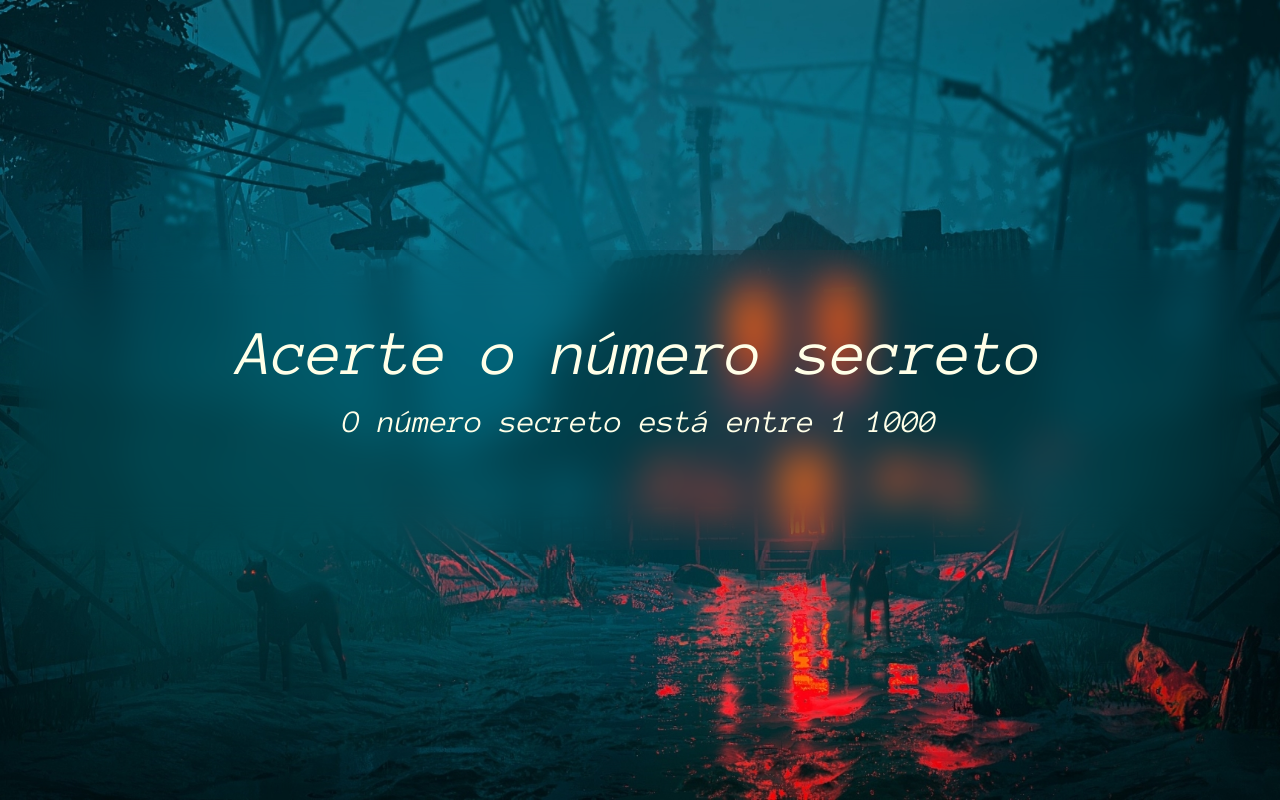
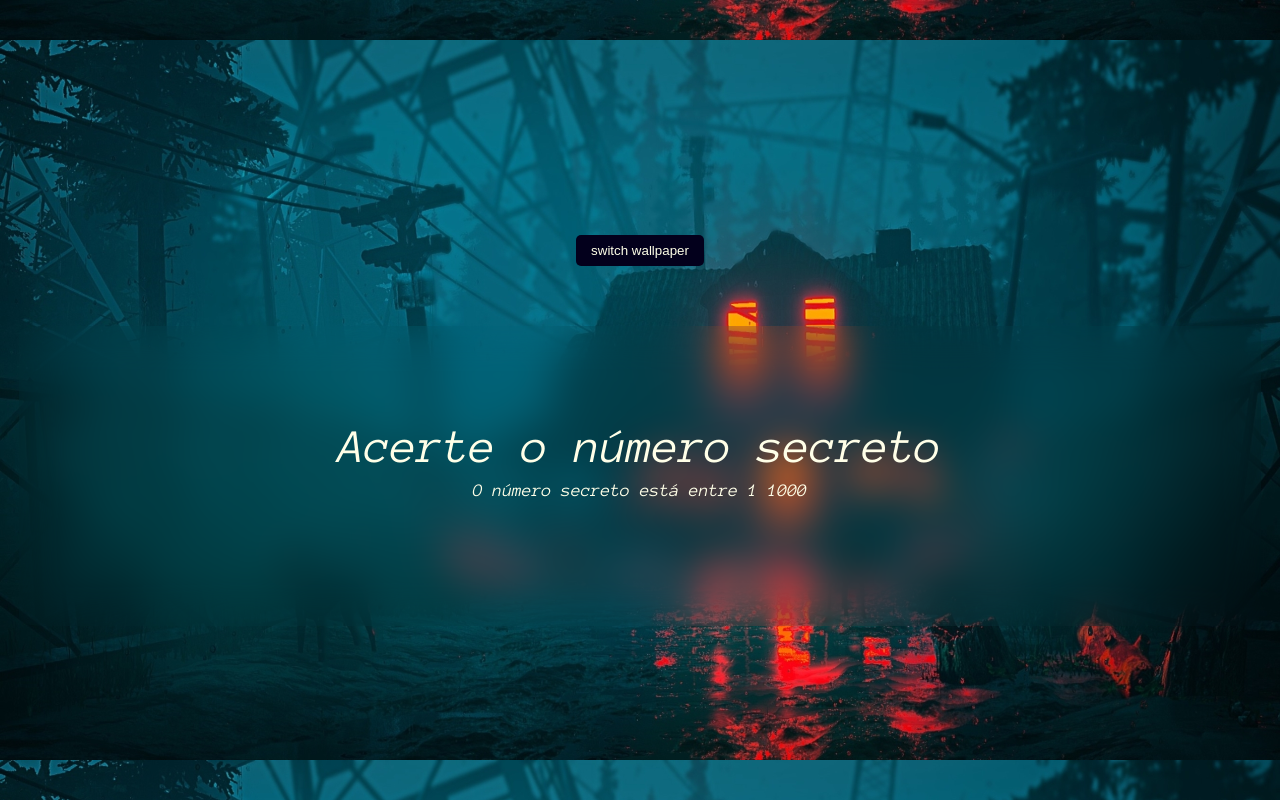
Before and after one commit to diogenespasqualoto/js-validacoes-e-reconhecimento-de-voz, a website: page index.html in a window 1280 px wide. Drawn offline with nearby package versions, Linux system fonts and the light colour scheme.

Commit message:
new style and files

```diff
--- /dev/null
+++ b/app/changeBg.js
@@ -0,0 +1,7 @@
+const darkModeBtn = document.getElementById('changeWallpaper-btn');
+const body = document.body;
+
+darkModeBtn.addEventListener('click', () => {
+  // adiciona a classe "changeWallpaper-btn" ao body quando o botão é clicado
+  body.classList.toggle('changeWallpaper');
+});
--- a/index.html
+++ b/index.html
@@ -14,6 +14,7 @@
 </head>
 
 <body>
+    <button id="changeWallpaper-btn">switch wallpaper</button>
     <div class="box-blur">
 
         <h1>Acerte o número secreto</h1>
@@ -34,6 +35,7 @@
     <script src="./app/sortearNumero.js"></script>
     <script src="./app/reconhecimentoDeVoz.js"></script>
     <script src="./app/validacoes.js"></script>
+    <script src="./app/changeBg.js"></script>
 </body>
 
 </html>
--- a/styles.css
+++ b/styles.css
@@ -4,6 +4,7 @@
     --font-family: 'Anonymous Pro', monospace;
     --bg-color: #301E67;
     --bg-img: url(./img/houseSpooki.jpg);
+    --bg-img1: url(./img/devik.png);
     --primary-color: #03001C;
     --primary-color-light: #FFFFE8;
 }
@@ -25,7 +26,14 @@ body {
     font-family: var(--font-family);
 }
 
-.box-blur{
+body.changeWallpaper {
+    background-image: var(--bg-img1);
+    background-position: center;
+    background-size: cover;
+}
+
+
+.box-blur {
     width: 97%;
     height: 300px;
     display: flex;
@@ -70,3 +78,43 @@ h3 {
     border-radius: 5px;
     margin-top: 20px;
 }
+
+#changeWallpaper-btn {
+    padding: 8px 15px;
+    border: 0;
+    background: var(--primary-color);
+    color: var(--primary-color-light);
+    border-radius: 5px;
+    margin: 60px auto;
+}
+
+@media screen and (min-width:260px) {
+    body {
+        font-size: 12px;
+        background-size: contain;
+        background-repeat: repeat-y;
+    }
+
+    .box-blur {
+        width: 97%;
+    }
+
+
+    h1 {
+        font-size: em;
+    }
+
+    h2 {
+        font-size: 3em;
+    }
+
+    h3 {
+        font-size: 1.5em;
+        margin-top: 10px;
+    }
+
+    .mensagem {
+        font-size: 1.5em;
+        margin-top: 30px;
+    }
+}
```
